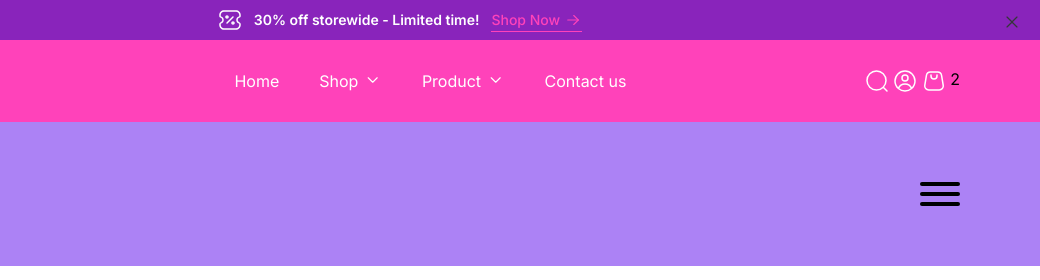
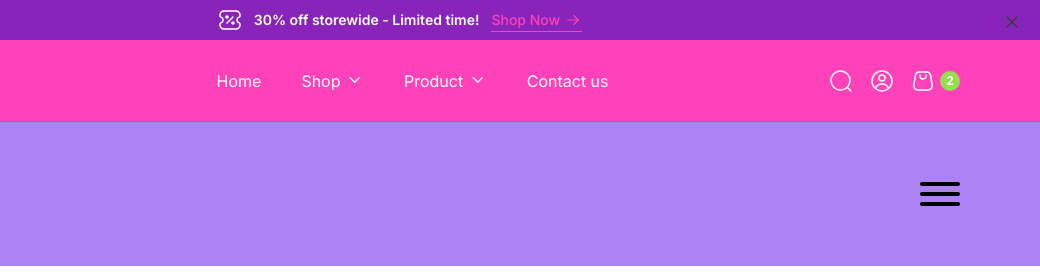
Before and after one commit to AliaTulchii/Web_Store, a website: page src/html/index.html in a window 1280 px wide. Shown: the top 280 px of the page, 240-1280 px from the left. Drawn offline with nearby package versions, Linux system fonts and the light colour scheme; files that its build step writes are made by us from their sources; files whose address does not match are found by name.

Commit message:
finished nav section

```diff
--- a/src/html/components/nav.html
+++ b/src/html/components/nav.html
@@ -34,7 +34,7 @@
                 <img src="./img/icons/user.svg" alt="icon">
             </button>
 
-            <button class="nav__btn">
+            <button class="nav__btn-cart">
                 <img src="./img/icons/cart.svg" alt="icon">
                 <span class="nav__btn-count">2</span>
             </button>
--- a/src/scss/components/_nav.scss
+++ b/src/scss/components/_nav.scss
@@ -29,9 +29,29 @@
 
 
 .nav__btns {
+    display: flex;
+    gap: 17px;
+    justify-content: center;
+    align-items: center;
+}
+.nav__btn {
 
 }
-.nav__btn {
+
+.nav__btn-cart{
+    display: flex;
+    align-items:center;
+    gap: 5px;
 }
 .nav__btn-count {
+
+    width: 20px;
+    height: 20px;
+    font-size: 12px;
+    line-height: 20px;
+    font-weight:700;
+    background-color: #82f939d9;
+    border-radius: 50%;
+    color: #fff;
+    text-align: center;
 }
```
Also changed, not shown: build/css/main.css, build/index.html.
